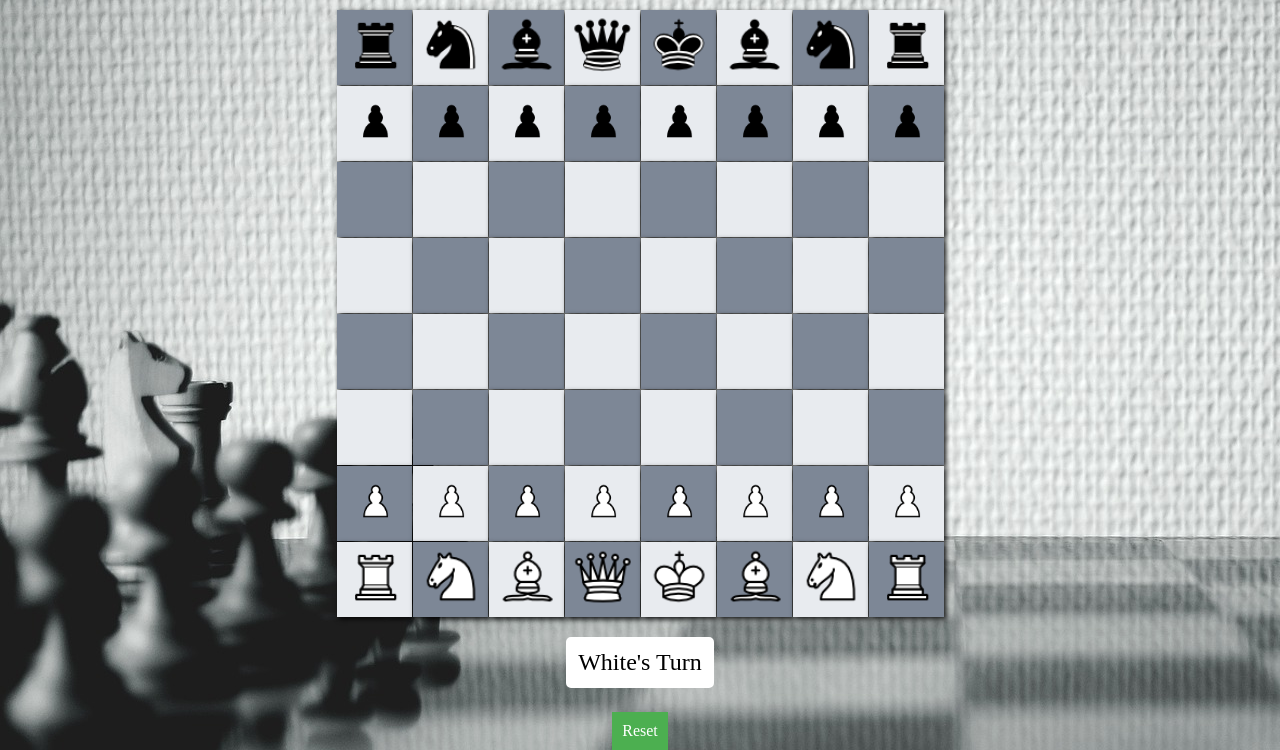
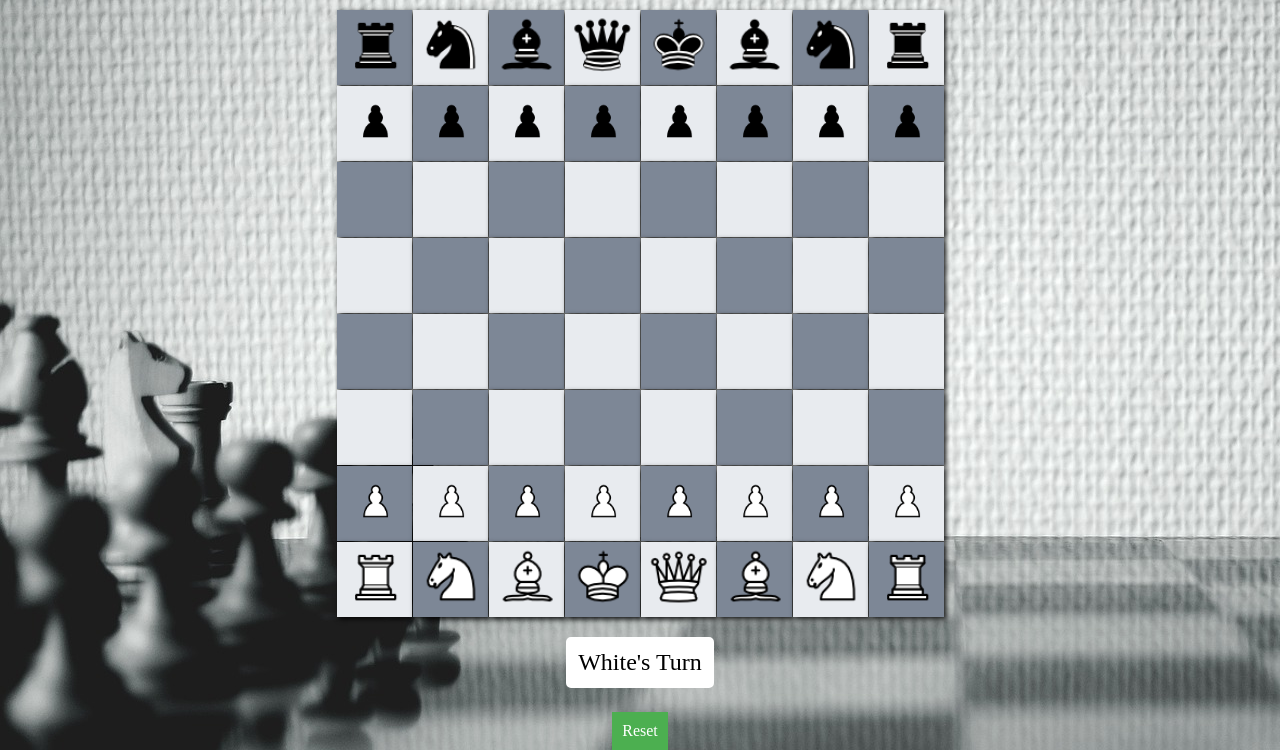
Before and after one commit to MV9643/chess, a plain HTML site: page index.html in a window 1280 px wide. Shown: the part 74-824 px from the top of the page. Drawn offline with Linux system fonts and the light colour scheme.

Commit message:
index.html

```diff
--- a/index.html
+++ b/index.html
@@ -88,8 +88,8 @@
                     <li class="box" id="b101">Wrook</li>
                     <li class="box" id="b102">Wknight</li>
                     <li class="box" id="b103">Wbishop</li>
-                    <li class="box" id="b104">Wqueen</li>
-                    <li class="box" id="b105">Wking</li>
+                    <li class="box" id="b104">Wking</li>
+                    <li class="box" id="b105">Wqueen</li>
                     <li class="box" id="b106">Wbishop</li>
                     <li class="box" id="b107">Wknight</li>
                     <li class="box" id="b108">Wrook</li>
```
